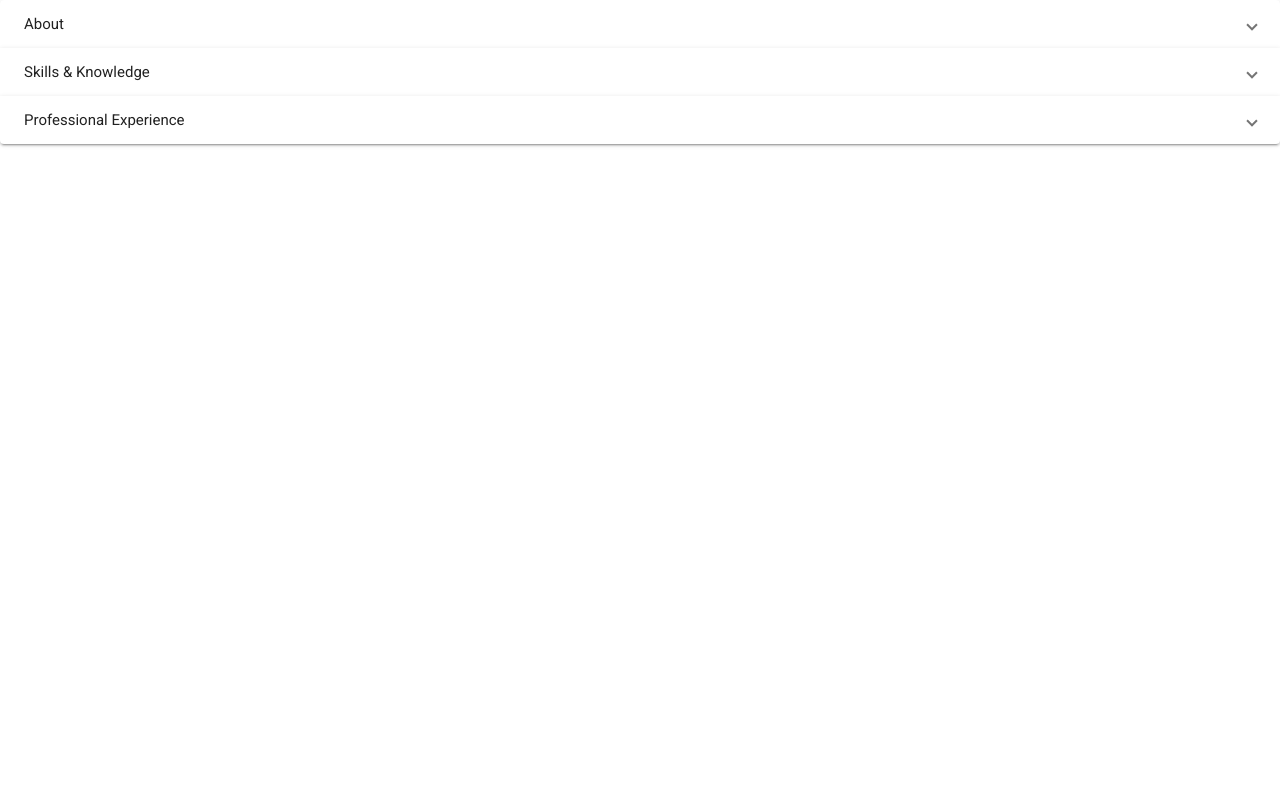
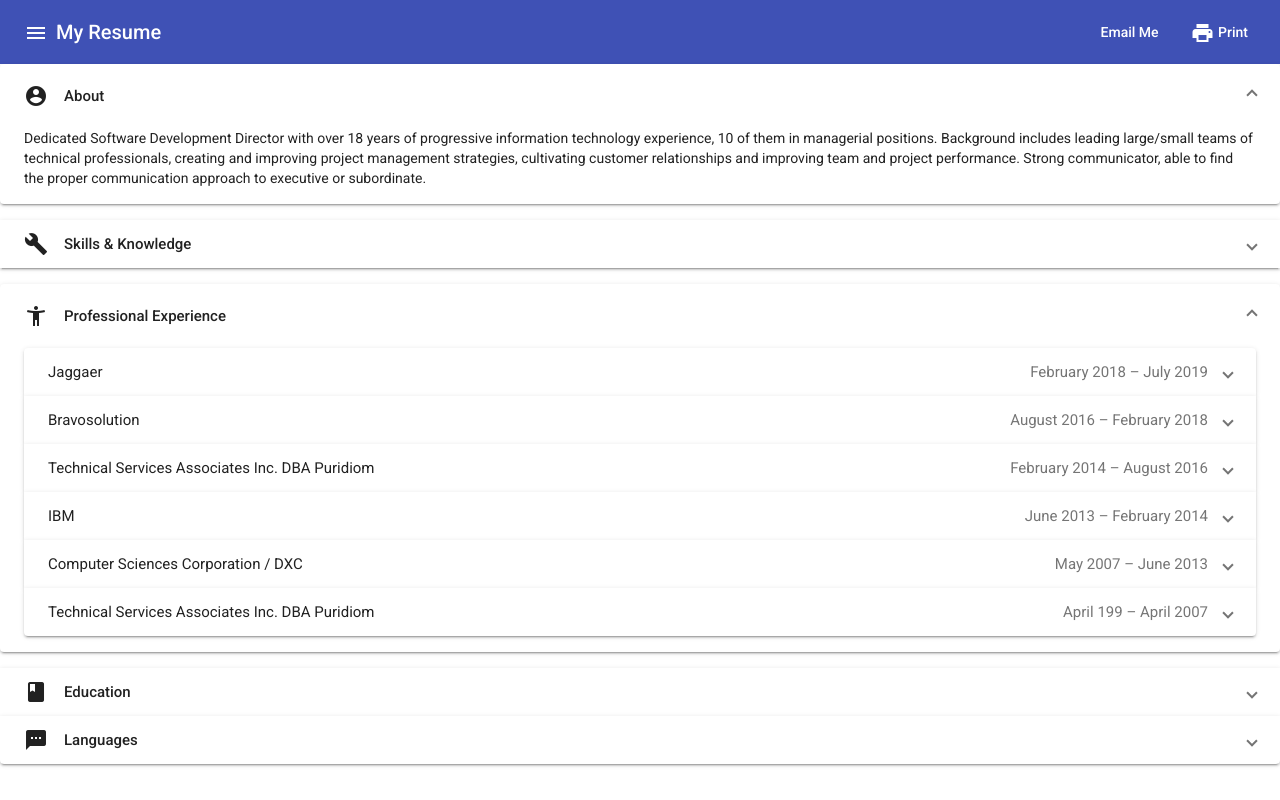
Before and after one commit to jaws615/myresume, an Angular app: page /resumePanel in a window 1280 px wide. Built offline with nearby package versions, Linux system fonts and the light colour scheme.

Commit message:
added jobs, languages, toolbar

```diff
--- a/src/app/app.component.html
+++ b/src/app/app.component.html
@@ -1,3 +1,19 @@
 <!--The content below is only a placeholder and can be replaced.-->
 
-<router-outlet></router-outlet>
+<router-outlet>
+
+    <mat-toolbar color="primary">
+        <mat-toolbar-row>
+            <button mat-icon-button>
+            <mat-icon (click)="sidenav.toggle()">menu</mat-icon >
+            </button>
+            <h1>{{title}}</h1>
+            <span class="menu-spacer"></span>
+            <div>
+            <a mat-button [routerLink]="'/dashboard'"> Email Me </a>
+            <a mat-button [routerLink]="'/heroes'"> <mat-icon>local_printshop</mat-icon> Print </a>
+
+            </div>
+        </mat-toolbar-row>
+    </mat-toolbar>
+</router-outlet>
--- a/src/app/app.component.less
+++ b/src/app/app.component.less
@@ -0,0 +1,3 @@
+.menu-spacer {
+    flex: 1 1 auto;
+  }
--- a/src/app/app.component.ts
+++ b/src/app/app.component.ts
@@ -6,5 +6,5 @@
   styleUrls: ['./app.component.less']
 })
 export class AppComponent {
-  title = 'ClientApp';
+  title = 'My Resume';
 }
--- a/src/app/expansion-panel/expansion-panel.component.html
+++ b/src/app/expansion-panel/expansion-panel.component.html
@@ -1,17 +1,15 @@
-<mat-accordion>
-    <mat-expansion-panel>
+<mat-accordion class="example-headers-align" multi="true">
+    <mat-expansion-panel expanded id="aboutPanel">
         <mat-expansion-panel-header>
-                <mat-panel-title>
-                About
-                </mat-panel-title>
+            <mat-panel-title><mat-icon>account_circle</mat-icon> <span class="sectionTitle">About</span>  </mat-panel-title>
             <mat-panel-description>
             </mat-panel-description>
         </mat-expansion-panel-header>
         Dedicated Software Development Director with over 18 years of progressive information technology experience, 10 of them in managerial positions. Background includes leading large/small teams of technical professionals, creating and improving project management strategies, cultivating customer relationships and improving team and project performance. Strong communicator, able to find the proper communication approach to executive or subordinate.
     </mat-expansion-panel>
-    <mat-expansion-panel>
+    <mat-expansion-panel id="skillsPanel">
         <mat-expansion-panel-header>
-            <mat-panel-title> Skills & Knowledge </mat-panel-title>
+            <mat-panel-title><mat-icon>build</mat-icon> <span class="sectionTitle">Skills & Knowledge</span> </mat-panel-title>
             <mat-panel-description>
             </mat-panel-description>
         </mat-expansion-panel-header>
@@ -55,20 +53,17 @@
                 </div>
 
     </mat-expansion-panel>
-    <mat-expansion-panel>
+    <mat-expansion-panel [expanded]="true" id="Professional Experience">
         <mat-expansion-panel-header>
-                <mat-panel-title>
-                Professional Experience
-                </mat-panel-title>
-                <mat-panel-description>
-                </mat-panel-description>
+            <mat-panel-title> <mat-icon>accessibility_new</mat-icon>  <span class="sectionTitle"> Professional Experience </span> </mat-panel-title>
+            <mat-panel-description></mat-panel-description>
         </mat-expansion-panel-header>
-        <mat-expansion-panel>
+        <mat-expansion-panel id="Jaggaer">
             <mat-expansion-panel-header>
                 <mat-panel-title>
                 Jaggaer
                 </mat-panel-title>
-                <mat-panel-description>
+                <mat-panel-description class="descriptionRight">
                         February 2018 – July 2019
                 </mat-panel-description>
             </mat-expansion-panel-header>
@@ -92,7 +87,7 @@
                 <mat-panel-title>
                         Bravosolution
                 </mat-panel-title>
-                <mat-panel-description>
+                <mat-panel-description class="descriptionRight">
                         August 2016 – February 2018
                 </mat-panel-description>
             </mat-expansion-panel-header>
@@ -114,7 +109,7 @@
                 <mat-panel-title>
                         Technical Services Associates Inc. DBA Puridiom
                 </mat-panel-title>
-                <mat-panel-description>
+                <mat-panel-description class="descriptionRight">
                         February 2014 – August 2016
                 </mat-panel-description>
             </mat-expansion-panel-header>
@@ -133,7 +128,7 @@
                 <mat-panel-title>
                         IBM
                 </mat-panel-title>
-                <mat-panel-description>
+                <mat-panel-description class="descriptionRight">
                         June 2013 – February 2014
                 </mat-panel-description>
             </mat-expansion-panel-header>
@@ -148,7 +143,7 @@
                 <mat-panel-title>
                         Computer Sciences Corporation / DXC
                 </mat-panel-title>
-                <mat-panel-description>
+                <mat-panel-description class="descriptionRight">
                         May 2007 – June 2013
                 </mat-panel-description>
             </mat-expansion-panel-header>
@@ -163,7 +158,7 @@
                 <mat-panel-title>
                         Technical Services Associates Inc. DBA Puridiom
                 </mat-panel-title>
-                    <mat-panel-description>
+                <mat-panel-description class="descriptionRight">
                         April 199 – April 2007
                 </mat-panel-description>
             </mat-expansion-panel-header>
@@ -178,5 +173,28 @@
             </mat-list>
         </mat-expansion-panel>
     </mat-expansion-panel>
+    <mat-expansion-panel id="education">
+        <mat-expansion-panel-header>
+            <mat-panel-title><mat-icon>book</mat-icon>  <span class="sectionTitle">Education</span> </mat-panel-title>
+            <mat-panel-description></mat-panel-description>
+        </mat-expansion-panel-header>
+        <mat-list>
+            <mat-list-item>
+                <mat-icon matListIcon>home</mat-icon>
+                <h3 matLine>Universidad Nacional San Agustin Arequipa</h3>
+                <p matLine>BS Business</p>
+                <p matLine>1993 - 1997</p>
+            </mat-list-item>
+        </mat-list>
+    </mat-expansion-panel>
+    <mat-expansion-panel id="languages">
+        <mat-expansion-panel-header>
+            <mat-panel-title> <mat-icon>sms</mat-icon>  <span class="sectionTitle"> Languages </span> </mat-panel-title>
+            <mat-panel-description></mat-panel-description>
+        </mat-expansion-panel-header>
+        <mat-list>
+            <mat-list-item>Spanish - First Language</mat-list-item>
+        </mat-list>
+    </mat-expansion-panel>
 
 </mat-accordion>
--- a/src/app/expansion-panel/expansion-panel.component.less
+++ b/src/app/expansion-panel/expansion-panel.component.less
@@ -0,0 +1,20 @@
+.sectionTitle {
+    line-height: 20px;
+    font-weight: 500;
+    left: 20px;
+    margin-left: 1rem
+
+  }
+  .descriptionRight {
+      justify-content: flex-end !important;
+  }
+
+  .example-headers-align .mat-expansion-panel-header-title,
+.example-headers-align .mat-expansion-panel-header-description {
+  //flex-basis: 0;
+}
+
+.example-headers-align .mat-expansion-panel-header-description {
+  //justify-content: space-between;
+  //align-items: center;
+}
--- /dev/null
+++ b/src/app/resume-bar/resume-bar.component.html
@@ -0,0 +1,27 @@
+<mat-sidenav-container class="sidenav-container">
+  <mat-sidenav #drawer class="sidenav" fixedInViewport
+      [attr.role]="(isHandset$ | async) ? 'dialog' : 'navigation'"
+      [mode]="(isHandset$ | async) ? 'over' : 'side'"
+      [opened]="(isHandset$ | async) === false">
+    <mat-toolbar>Menu</mat-toolbar>
+    <mat-nav-list>
+      <a mat-list-item href="#">Link 1</a>
+      <a mat-list-item href="#">Link 2</a>
+      <a mat-list-item href="#">Link 3</a>
+    </mat-nav-list>
+  </mat-sidenav>
+  <mat-sidenav-content>
+    <mat-toolbar color="primary">
+      <button
+        type="button"
+        aria-label="Toggle sidenav"
+        mat-icon-button
+        (click)="drawer.toggle()"
+        *ngIf="isHandset$ | async">
+        <mat-icon aria-label="Side nav toggle icon">menu</mat-icon>
+      </button>
+      <span>ClientApp</span>
+    </mat-toolbar>
+    <!-- Add Content Here -->
+  </mat-sidenav-content>
+</mat-sidenav-container>
--- /dev/null
+++ b/src/app/resume-bar/resume-bar.component.less
@@ -0,0 +1,21 @@
+.sidenav-container {
+  height: 100%;
+}
+
+.sidenav {
+  width: 200px;
+}
+
+.sidenav .mat-toolbar {
+  background: inherit;
+}
+
+.mat-toolbar.mat-primary {
+  position: sticky;
+  top: 0;
+  z-index: 1;
+}
+
+.menu-spacer {
+  flex: 1 1 auto;
+}
--- /dev/null
+++ b/src/app/resume-bar/resume-bar.component.ts
@@ -0,0 +1,21 @@
+import { Component } from '@angular/core';
+import { BreakpointObserver, Breakpoints } from '@angular/cdk/layout';
+import { Observable } from 'rxjs';
+import { map, share } from 'rxjs/operators';
+
+@Component({
+  selector: 'app-resume-bar',
+  templateUrl: './resume-bar.component.html',
+  styleUrls: ['./resume-bar.component.less']
+})
+export class ResumeBarComponent {
+
+  isHandset$: Observable<boolean> = this.breakpointObserver.observe(Breakpoints.Handset)
+    .pipe(
+      map(result => result.matches),
+      share()
+    );
+
+  constructor(private breakpointObserver: BreakpointObserver) {}
+
+}
```
Also changed, not shown: src/app/app.module.ts (+8 -2 lines), 1 other file (tests, documents, lock files or other folders). Lines whose indentation alone changed are shown as unchanged.
